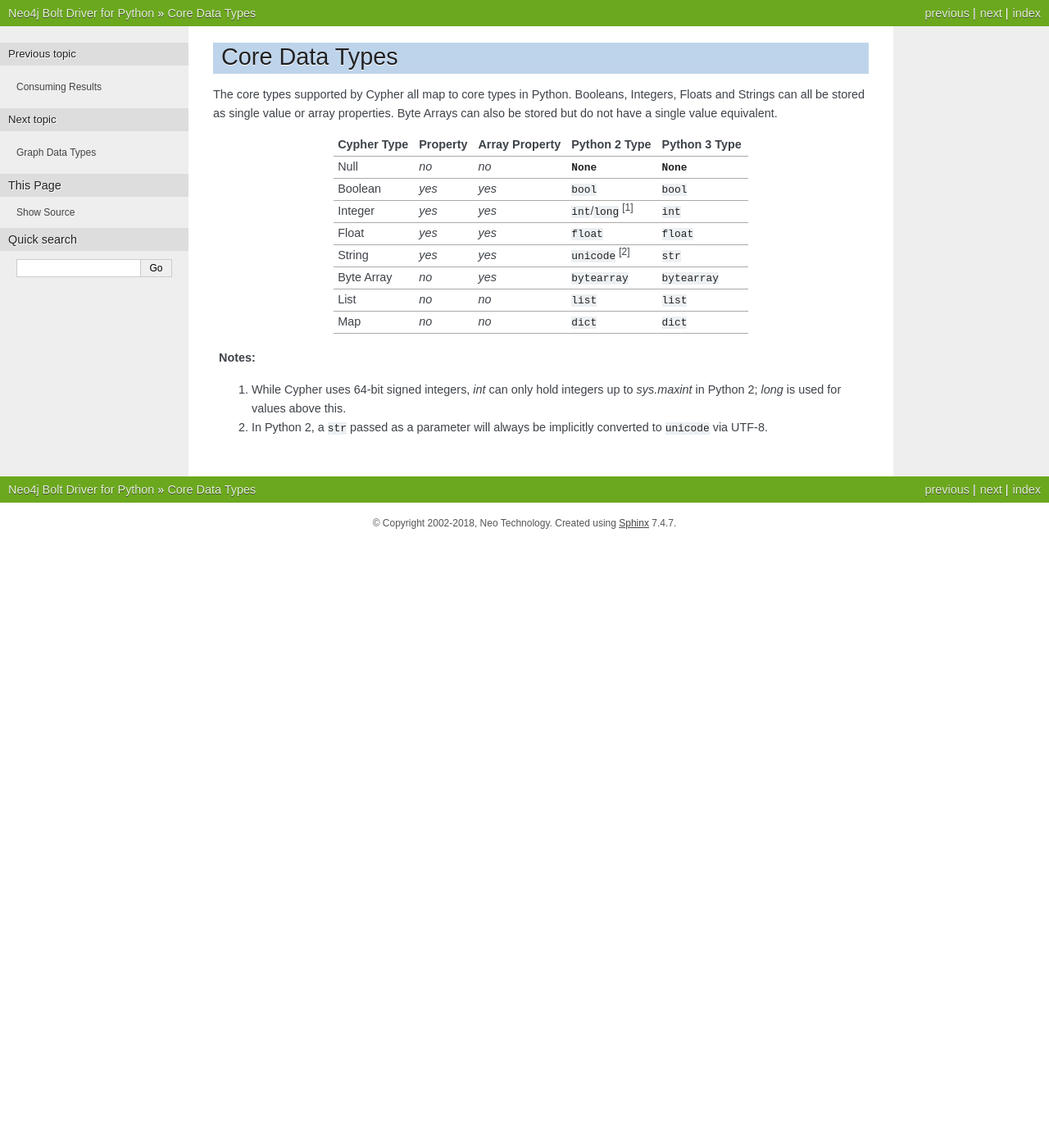
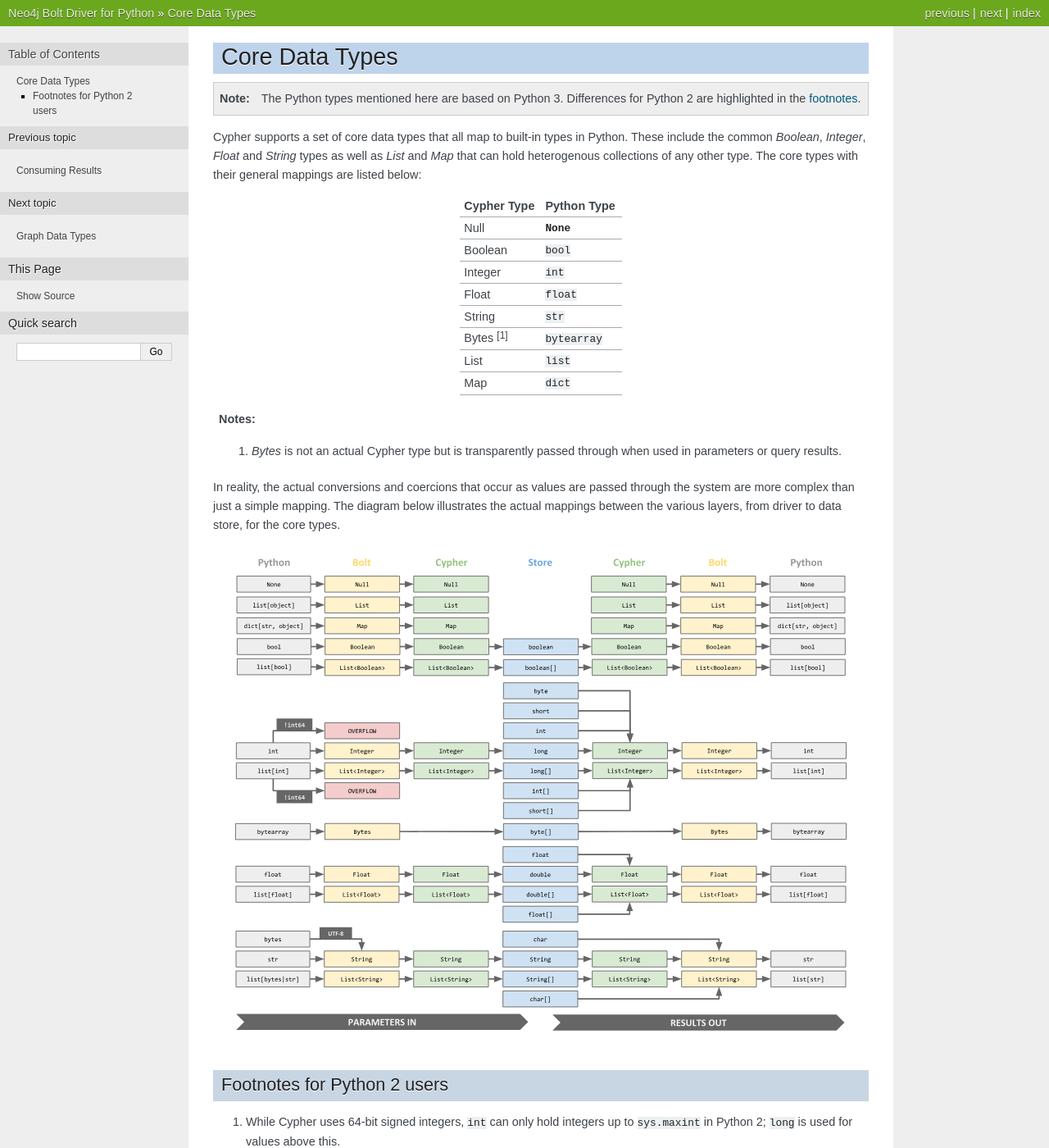
Before and after one commit to neo4j/neo4j-python-driver, a Sphinx documentation site: the page built from docs/source/types/core.rst, in a window 1280 px wide and 1400 px high. Shown: the whole window at 82% size. Built offline with Sphinx 7.4.7, drawn with Linux system fonts in a browser that asks for light colours; the version number could not be read and is left out; some of the changed text lies outside the part shown.

Commit message:
More docs updates

```diff
--- a/docs/source/conf.py
+++ b/docs/source/conf.py
@@ -38,6 +38,7 @@ extensions = [
     'sphinx.ext.coverage',
     'sphinx.ext.ifconfig',
     'sphinx.ext.viewcode',
+    'sphinx.ext.intersphinx',
 ]
 
 # Add any paths that contain templates here, relative to this directory.
@@ -296,3 +297,11 @@ texinfo_documents = [
 
 def setup(app):
     app.add_stylesheet('custom.css')
+
+
+# -- Options for Intersphinx
+
+intersphinx_mapping = {
+    'python': ('https://docs.python.org/3', None),
+    'neotime': ('http://neotime.readthedocs.io/en/latest/', None),
+}
--- a/docs/source/types/core.rst
+++ b/docs/source/types/core.rst
@@ -2,24 +2,42 @@
 Core Data Types
 ===============
 
-The core types supported by Cypher all map to core types in Python.
-Booleans, Integers, Floats and Strings can all be stored as single value or array properties.
-Byte Arrays can also be stored but do not have a single value equivalent.
+.. note::
+   The Python types mentioned here are based on Python 3.
+   Differences for Python 2 are highlighted in the `footnotes <#footnotes-for-python-2-users>`_.
 
-=============  ========  ==============  ===========================  =============
-Cypher Type    Property  Array Property  Python 2 Type                Python 3 Type
-=============  ========  ==============  ===========================  =============
-Null           *no*      *no*            :const:`None`                :const:`None`
-Boolean        *yes*     *yes*           ``bool``                     ``bool``
-Integer        *yes*     *yes*           ``int``/``long`` :sup:`[1]`  ``int``
-Float          *yes*     *yes*           ``float``                    ``float``
-String         *yes*     *yes*           ``unicode`` :sup:`[2]`       ``str``
-Byte Array     *no*      *yes*           ``bytearray``                ``bytearray``
-List           *no*      *no*            ``list``                     ``list``
-Map            *no*      *no*            ``dict``                     ``dict``
-=============  ========  ==============  ===========================  =============
+Cypher supports a set of core data types that all map to built-in types in Python.
+These include the common `Boolean`, `Integer`, `Float` and `String` types as well as `List` and `Map` that can hold heterogenous collections of any other type.
+The core types with their general mappings are listed below:
+
+================  =============
+Cypher Type       Python Type
+================  =============
+Null              :const:`None`
+Boolean           ``bool``
+Integer           ``int``
+Float             ``float``
+String            ``str``
+Bytes :sup:`[1]`  ``bytearray``
+List              ``list``
+Map               ``dict``
+================  =============
 
 .. admonition:: Notes
 
-   1. While Cypher uses 64-bit signed integers, `int` can only hold integers up to `sys.maxint` in Python 2; `long` is used for values above this.
-   2. In Python 2, a ``str`` passed as a parameter will always be implicitly converted to ``unicode`` via UTF-8.
+   1. `Bytes` is not an actual Cypher type but is transparently passed through when used in parameters or query results.
+
+
+In reality, the actual conversions and coercions that occur as values are passed through the system are more complex than just a simple mapping.
+The diagram below illustrates the actual mappings between the various layers, from driver to data store, for the core types.
+
+.. image:: ../_images/core_type_mappings.svg
+    :target: ../_images/core_type_mappings.svg
+
+
+Footnotes for Python 2 users
+============================
+
+1. While Cypher uses 64-bit signed integers, ``int`` can only hold integers up to ``sys.maxint`` in Python 2; ``long`` is used for values above this.
+2. Python 2 uses ``unicode`` instead of ``str`` for Unicode text.
+   However, a Python 2 ``str`` passed as a parameter will always be implicitly converted to ``unicode`` via UTF-8.
```
Also changed, not shown: docs/source/types/graph.rst (+10 -8 lines), docs/source/types/spatial.rst (+5 -5 lines), docs/source/types/temporal.rst (+17 -22 lines), docs/source/_images/core_type_mappings.png (added), docs/source/_images/core_type_mappings.svg (added), 1 other file.
